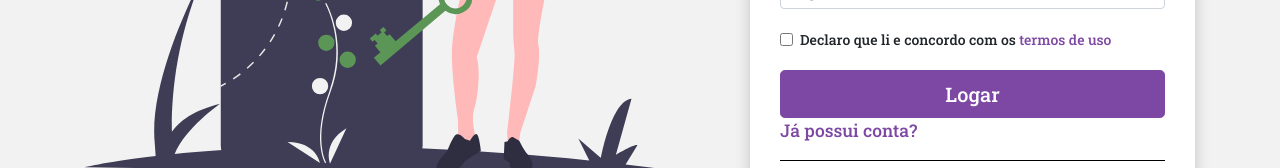
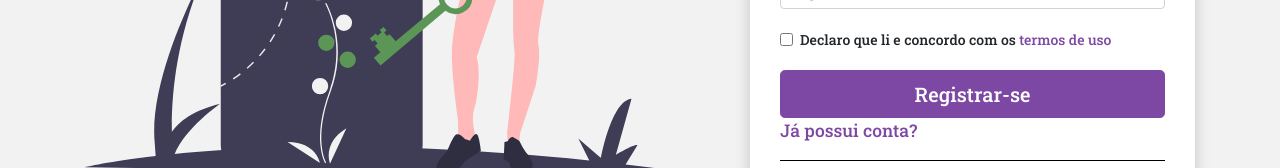
Before and after one commit to Plantasia/frontend, a Next.js app: page /signup in a window 1280 px wide. Shown: the part 515-683 px from the top of the page. Built offline with nearby package versions, Linux system fonts and the light colour scheme.

Commit message:
*feature: usual registering is done

```diff
--- a/src/pages/signup/_form.tsx
+++ b/src/pages/signup/_form.tsx
@@ -12,7 +12,7 @@ import {
   GoogleIcon,
   FacebookIcon,
 } from "@/src/styles/components/Auth"
-import api  from  "../../services/api.js"
+
 interface ISignUpForm {
   handleSubmitLogin(): void
   handleFacebookAuth(): void
@@ -23,19 +23,6 @@ interface ISignUpForm {
   password: string
   email: string
   name: string
-}
-
-async function handleSubmitLogin(e) {
-  e.preventDefault();
-        const data = {
-            email,
-            name,
-            password,
-        }
-        const response = await api.post('/users', data);
-        if (response.data !== undefined) {
-            alert('Campaign has been registered!');
-        }
 }
 
 export default function SignUpForm({
@@ -97,7 +84,7 @@ export default function SignUpForm({
         </Form.Group>
 
         <Button variant="primary" size="lg" onClick={handleSubmitLogin}>
-          Logar
+          Registrar-se
         </Button>
 
         <Form.Group>
--- a/src/pages/signup/index.tsx
+++ b/src/pages/signup/index.tsx
@@ -1,10 +1,10 @@
 import { Col, Row, Button } from "react-bootstrap"
-
 import { Header, SEO } from "@components"
 import SignUpForm from "./_form"
 import { useState } from "react"
 import AuthImage from "@/src/assets/AuthImage"
 import { useRouter } from "next/router"
+import api from "../../services/api"
 
 export default function SignUp() {
   const [password, setPassword] = useState("")
@@ -12,7 +12,28 @@ export default function SignUp() {
   const [name, setName] = useState("")
   const router = useRouter()
 
-  async function handleLoginSubmit(): Promise<void> {}
+  async function handleSubmitLogin(): Promise<void> {
+    const data = {
+      email,
+      name,
+      password,
+    }
+    const response = await api
+      .post("/users", data)
+      .then(() => {
+        console.log("success")
+        window.alert("Usuário criado com sucesso")
+        router.push("/signin")
+      })
+      .catch(error => {
+        console.log(error)
+        window.alert(
+          `Não foi possível criar usuário:${error}\n\n\nTente novamente`
+        )
+      })
+    console.log(response)
+  }
+
   async function handleFacebookAuth(): Promise<void> {}
   async function handleGoogleAuth(): Promise<void> {}
 
@@ -39,7 +60,7 @@ export default function SignUp() {
 
         <Col xs="5">
           <SignUpForm
-            handleSubmitLogin={handleLoginSubmit}
+            handleSubmitLogin={handleSubmitLogin}
             handleFacebookAuth={handleFacebookAuth}
             handleGoogleAuth={handleGoogleAuth}
             password={password}
```
Also changed, not shown: src/services/api.js (+3 -4 lines).
